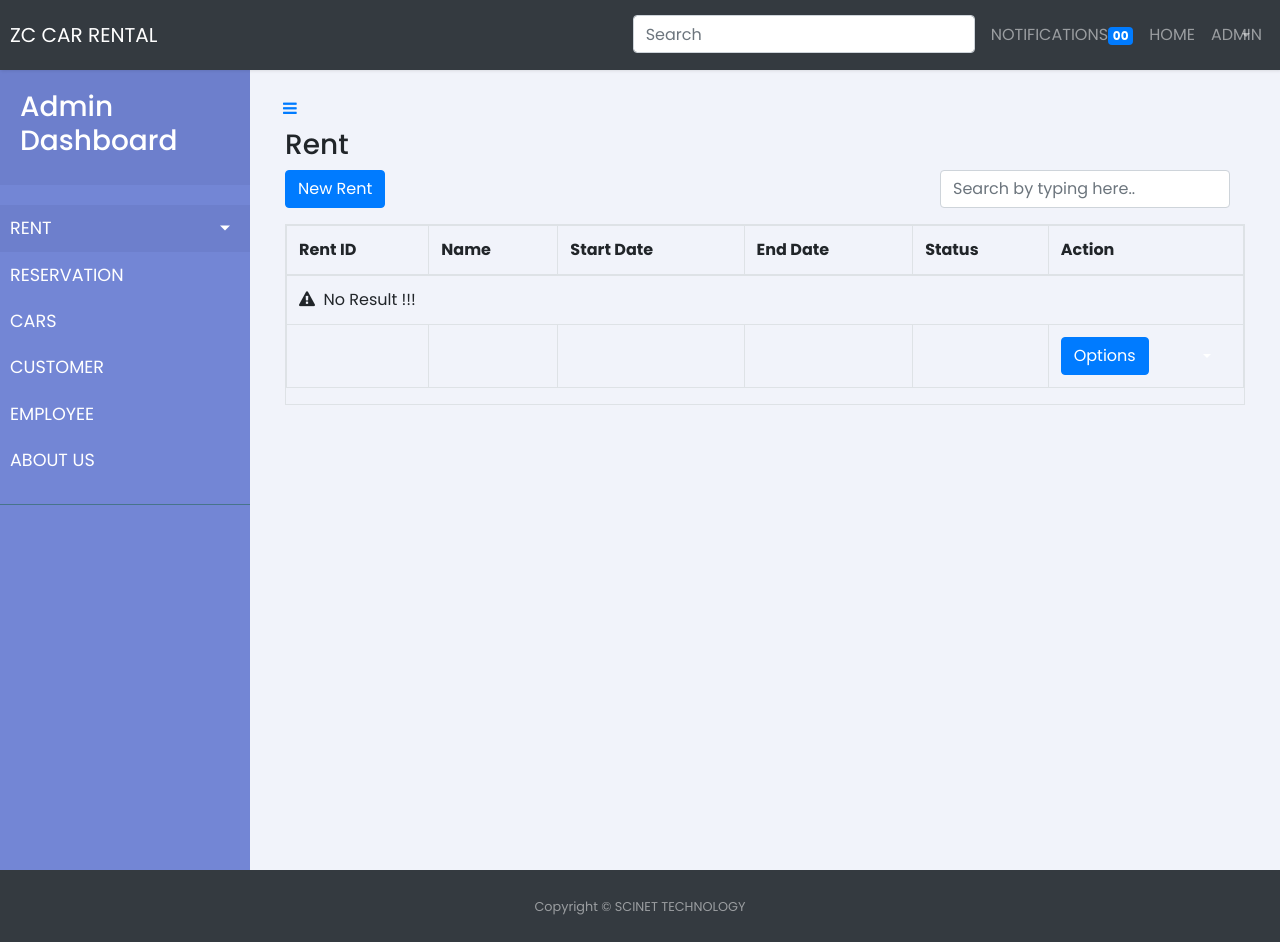
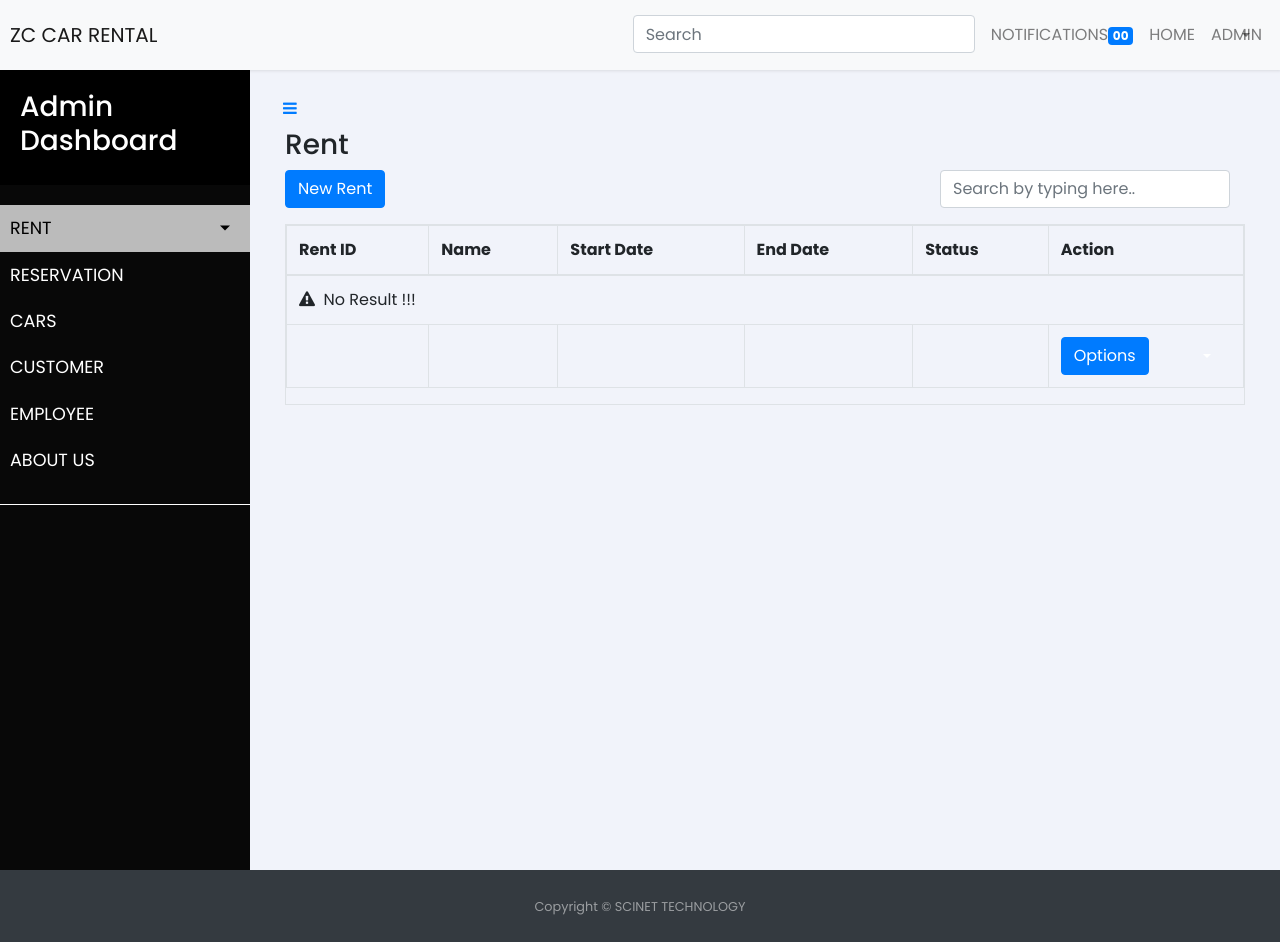
Before and after one commit to newbies4/fighting, a CodeIgniter app: page /fighting/index.php/admin_controller/rent in a window 1280 px wide. Run offline with CodeIgniter, Linux system fonts and the light colour scheme; some libraries are stand-ins or nearby versions.

Commit message:
minor changes on colors (admin side)

```diff
--- a/application/views/layouts/main.php
+++ b/application/views/layouts/main.php
@@ -81,7 +81,7 @@
 
 <?php $this->load->view('layouts/header'); ?>
 <!-- Navigation Bar -->
-  <nav class="navbar navbar-expand-lg navbar-dark bg-dark mb-0">
+  <nav class="navbar navbar-expand-lg navbar-light bg-light mb-0">
     <a class="navbar-brand" href="#">ZC CAR RENTAL</a>
     <button class="navbar-toggler" type="button" data-toggle="collapse" data-target="#navbarText" aria-controls="navbarText" aria-expanded="false" aria-label="Toggle navigation">
     <span class="navbar-toggler-icon"></span>
--- a/assets/css/styles.css
+++ b/assets/css/styles.css
@@ -37,6 +37,19 @@ a:focus {
     box-shadow: none;
     outline: none !important;
     border: none;
+}
+
+.nav-link:hover{
+  border: 3px solid #aa0404;
+  border-radius: 15px;
+  padding: 5px 8px;
+}
+
+.nav-item .nav-link:focus{
+  border: 3px solid #aa0404;
+  border-radius: 15px;
+  padding: 5px 8px;
+
 }
 
 .line {
@@ -83,7 +96,7 @@ a:focus {
 #sidebar {
     min-width: 250px;
     max-width: 250px;
-    background: #7386D5;
+    background: rgb(8, 8, 8);
     color: #fff;
     transition: all 0.3s;
 }
@@ -94,12 +107,12 @@ a:focus {
 
 #sidebar .sidebar-header {
     padding: 20px;
-    background: #6d7fcc;
+    background: #000000;
 }
 
 #sidebar ul.components {
     padding: 20px 0;
-    border-bottom: 1px solid #47748b;
+    border-bottom: 1px solid #ffffff;
 }
 
 #sidebar ul p {
@@ -114,14 +127,15 @@ a:focus {
 }
 
 #sidebar ul li a:hover {
-    color: #7386D5;
-    background: #fff;
+    color: rgb(0, 0, 0);
+    background: rgb(150, 150, 150);
 }
 
 #sidebar ul li.active>a,
 a[aria-expanded="true"] {
-    color: #fff;
-    background: #6d7fcc;
+    color: rgb(0, 0, 0);
+    background: #bbbbbb;
+
 }
 
 a[data-toggle="collapse"] {
@@ -139,7 +153,7 @@ a[data-toggle="collapse"] {
 ul ul a {
     font-size: 0.9em !important;
     padding-left: 30px !important;
-    background: #6d7fcc;
+    background: #626263;
 }
 
 ul.CTAs {
```
